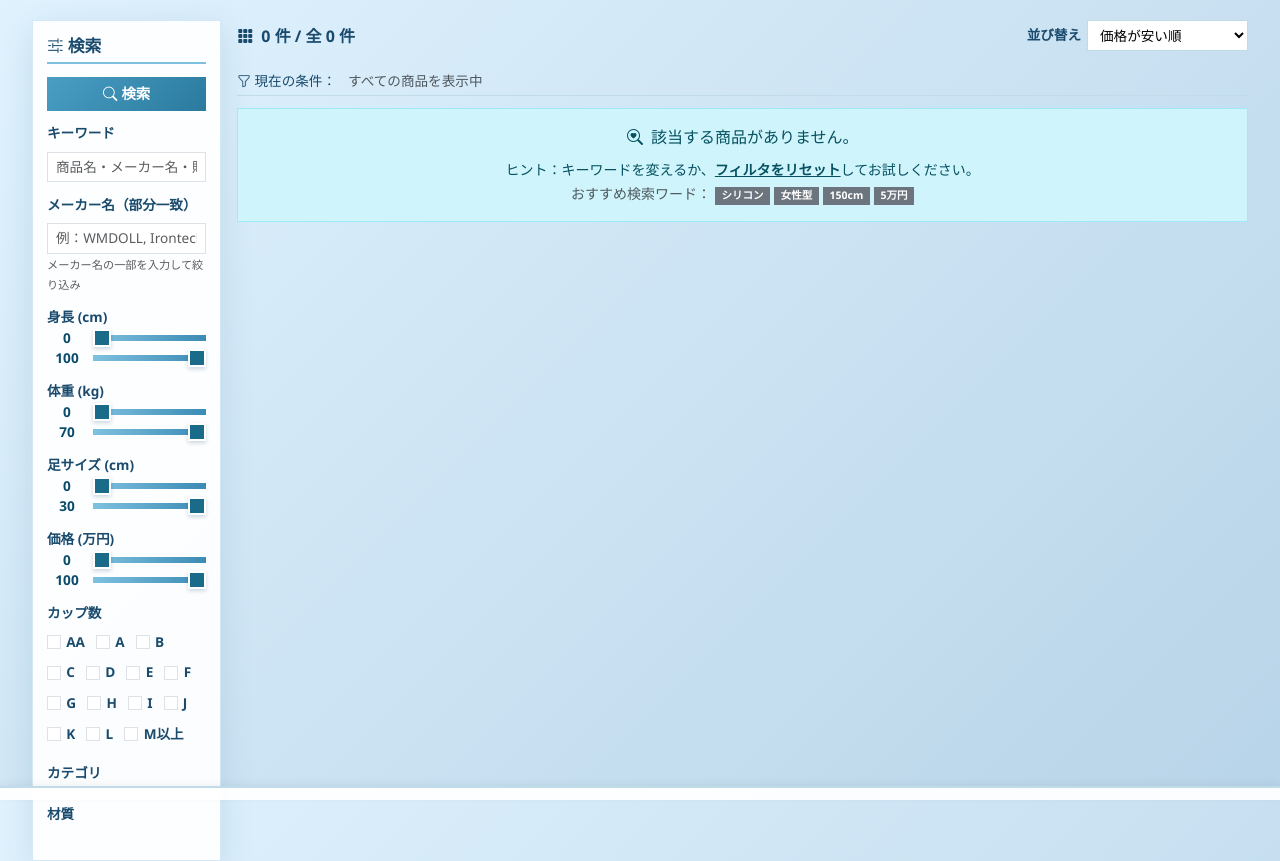
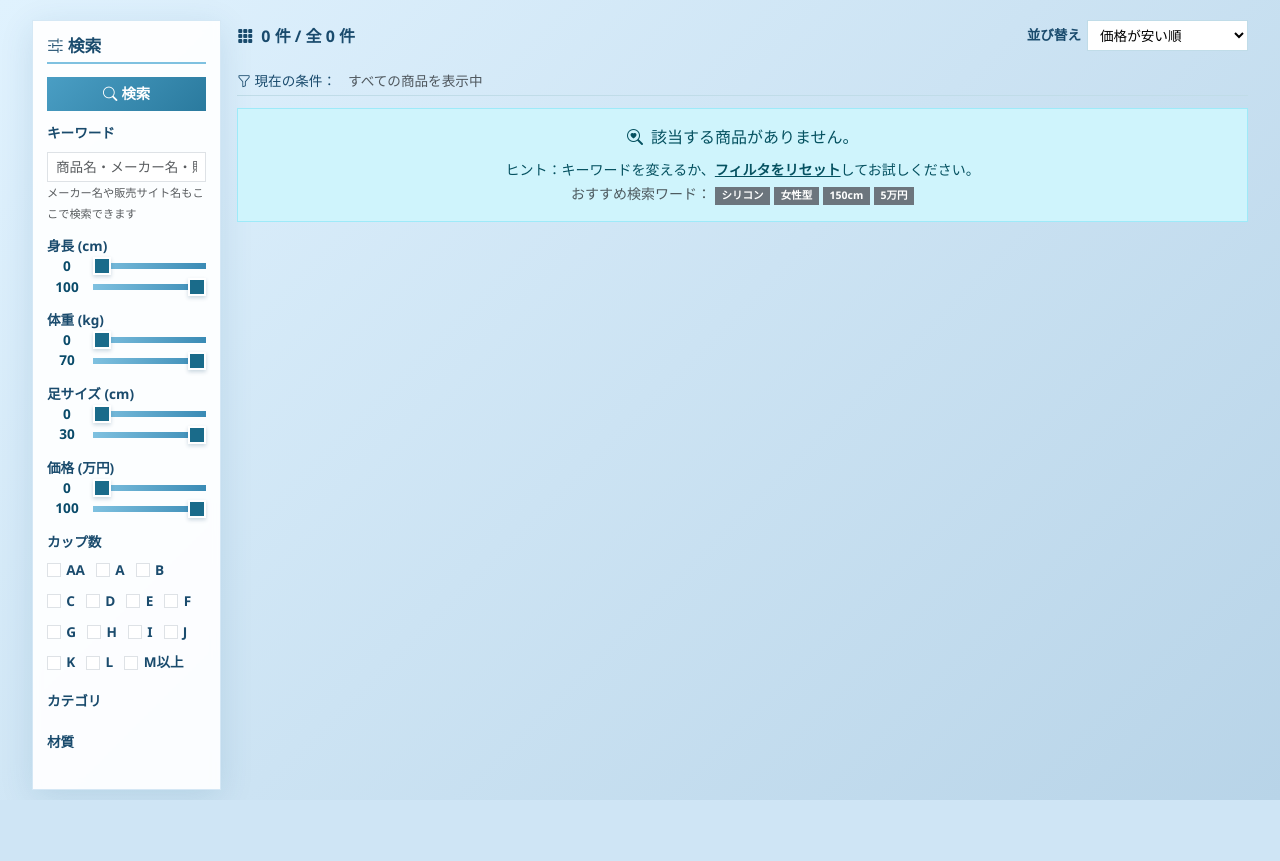
Before and after one commit to mcyosiki-dev/love-doll-scraper, a Flask app: page /search in a window 1280 px wide. After the commit the page ends 800 px from the top, so only its background shows below. Run offline with Flask 3, Linux system fonts and the light colour scheme; the visitor is signed in with stand-in values (Sample User, id 1); data that the repository does not hold is empty.

Commit message:
fix: 検索窓を1つに統合（メーカー/ECサイト名削除）、フッターを透過固定化

```diff
--- a/templates/footer.html
+++ b/templates/footer.html
@@ -1,7 +1,7 @@
-<footer class="footer fixed-bottom" style="background: rgba(255,255,255,0.95); border-top: 2px solid #c0dce8; padding: 4px 0; font-size: 0.5rem; z-index: 1030; position: fixed; bottom: 0; width: 100%; box-shadow: 0 -2px 8px rgba(0,0,0,0.05);">
+<footer class="footer fixed-bottom" style="background: transparent !important; border: none !important; padding: 2px 0; font-size: 0.5rem; z-index: 1030; position: fixed !important; bottom: 0 !important; width: 100%; box-shadow: none !important; pointer-events: none;">
     <div class="container-fluid">
         <div class="row align-items-center" style="margin: 0;">
-            <div class="col-12 text-center" style="padding: 2px 0;">
+            <div class="col-12 text-center" style="padding: 1px 0; min-height: auto; pointer-events: auto;">
                 {% if session.get('age_verified') %}
                     <div id="ad-slot-bottom" style="display: block; max-width: 100%; text-align: center; background: transparent; border: none; box-shadow: none;">
                         <script src="https://adm.shinobi.jp/s/f09ef3b5301cad6c264dd7e06ac36d0b"></script>
--- a/templates/search.html
+++ b/templates/search.html
@@ -10,21 +10,21 @@
     {% else %}
     <meta name="robots" content="noindex, follow">
     {% endif %}
-    <meta name="description" content="{% if keyword %}{{ keyword }} のラブドール検索結果です。身長・体重・バスト・価格・メーカーで絞り込めます。{% else %}ラブドール・オナホ・トルソーを一括検索・比較。YourDoll・快楽園・AngelDollなど14の販売サイトから、WM DOLL・Irontech・オリエント工業など主要メーカーの商品をスペックで絞り込み。{% endif %}">
+    <meta name="description" content="{% if keyword %}{{ keyword }} のラブドール検索結果です。身長・体重・バスト・価格で絞り込めます。{% else %}ラブドール・オナホ・トルソーを一括検索・比較。YourDoll・快楽園・AngelDollなど14の販売サイトから、WM DOLL・Irontech・オリエント工業など主要メーカーの商品をスペックで絞り込み。{% endif %}">
     <link rel="canonical" href="{{ request.url }}">
     <link rel="apple-touch-icon" sizes="180x180" href="{{ url_for('static', filename='apple-touch-icon.png') }}">
     <link rel="icon" type="image/png" sizes="32x32" href="{{ url_for('static', filename='favicon-32x32.png') }}">
     <link rel="icon" type="image/png" sizes="16x16" href="{{ url_for('static', filename='favicon-16x16.png') }}">
     <link rel="manifest" href="{{ url_for('static', filename='site.webmanifest') }}">
     <meta property="og:title" content="{% if keyword %}ラブドール検索 - {{ keyword }}{% else %}ラブドール検索 - 全国のラブドールを一括比較{% endif %}">
-    <meta property="og:description" content="{% if keyword %}{{ keyword }} のラブドール検索結果です。身長・体重・バスト・価格・メーカーで絞り込めます。{% else %}ラブドール・オナホ・トルソーを一括検索・比較。YourDoll・快楽園・AngelDollなど14の販売サイトに対応。{% endif %}">
+    <meta property="og:description" content="{% if keyword %}{{ keyword }} のラブドール検索結果です。身長・体重・バスト・価格で絞り込めます。{% else %}ラブドール・オナホ・トルソーを一括検索・比較。{% endif %}">
     <meta property="og:url" content="{{ request.url }}">
     <meta property="og:type" content="website">
     <meta property="og:site_name" content="ラブドール検索">
     <meta property="og:image" content="{{ url_for('static', filename='ogp.png', _external=True) }}">
     <meta name="twitter:card" content="summary">
     <meta name="twitter:title" content="{% if keyword %}ラブドール検索 - {{ keyword }}{% else %}ラブドール検索 - 全国のラブドールを一括比較{% endif %}">
-    <meta name="twitter:description" content="{% if keyword %}{{ keyword }} のラブドール検索結果です。身長・体重・バスト・価格・メーカーで絞り込めます。{% else %}ラブドール・オナホ・トルソーを一括検索・比較。YourDoll・快楽園・AngelDollなど14の販売サイトに対応。{% endif %}">
+    <meta name="twitter:description" content="{% if keyword %}{{ keyword }} のラブドール検索結果です。身長・体重・バスト・価格で絞り込めます。{% else %}ラブドール・オナホ・トルソーを一括検索・比較。{% endif %}">
     <link href="https://cdn.jsdelivr.net/npm/bootstrap@5.3.0/dist/css/bootstrap.min.css" rel="stylesheet">
     <link rel="stylesheet" href="https://cdn.jsdelivr.net/npm/bootstrap-icons@1.10.5/font/bootstrap-icons.css">
 
@@ -67,8 +67,8 @@
             background: linear-gradient(135deg, #e0f2fe 0%, #b8d4e8 100%);
             font-family: 'Segoe UI', Tahoma, Geneva, Verdana, sans-serif;
             padding: 20px;
-            /* ★ フッター固定表示に対応：フッター高さ分のパディング ★ */
-            padding-bottom: 120px;
+            /* ★ フッター固定表示に対応：フッター高さ分のパディングを確保 ★ */
+            padding-bottom: 150px;
             font-size: 16px;
             display: flex;
             flex-direction: column;
@@ -464,15 +464,16 @@
                     <h5><i class="bi bi-sliders2 me-1"></i>検索</h5>
                     <form method="GET" action="{{ url_for('search') }}" id="mainSearchForm" onsubmit="return true;">
                         <button type="submit" form="mainSearchForm" class="btn btn-primary w-100"><i class="bi bi-search me-1"></i>検索</button>
+
+                        <!-- ★ キーワード検索窓を１つに統合（メーカー・ECサイト名もここで検索可能） ★ -->
                         <div class="filter-group">
                             <label for="keyword" class="form-label">キーワード</label>
                             <input type="text" class="form-control form-control-sm" id="keyword" name="keyword" value="{{ keyword }}" placeholder="商品名・メーカー名・販売サイト名">
+                            <small class="text-muted" style="font-size: 0.7rem;">メーカー名や販売サイト名もここで検索できます</small>
                         </div>
-                        <div class="filter-group">
-                            <label for="manufacturer_text" class="form-label">メーカー名（部分一致）</label>
-                            <input type="text" class="form-control form-control-sm" id="manufacturer_text" name="manufacturer" value="{{ request.args.get('manufacturer', '') }}" placeholder="例：WMDOLL, Irontech, オリエント工業">
-                            <small class="text-muted" style="font-size: 0.7rem;">メーカー名の一部を入力して絞り込み</small>
-                        </div>
+
+                        <!-- ★ メーカー専用入力欄は削除しました（キーワードに統合） ★ -->
+
                         <div class="filter-group">
                             <label>身長 (cm)</label>
                             <div class="slider-row">
```
